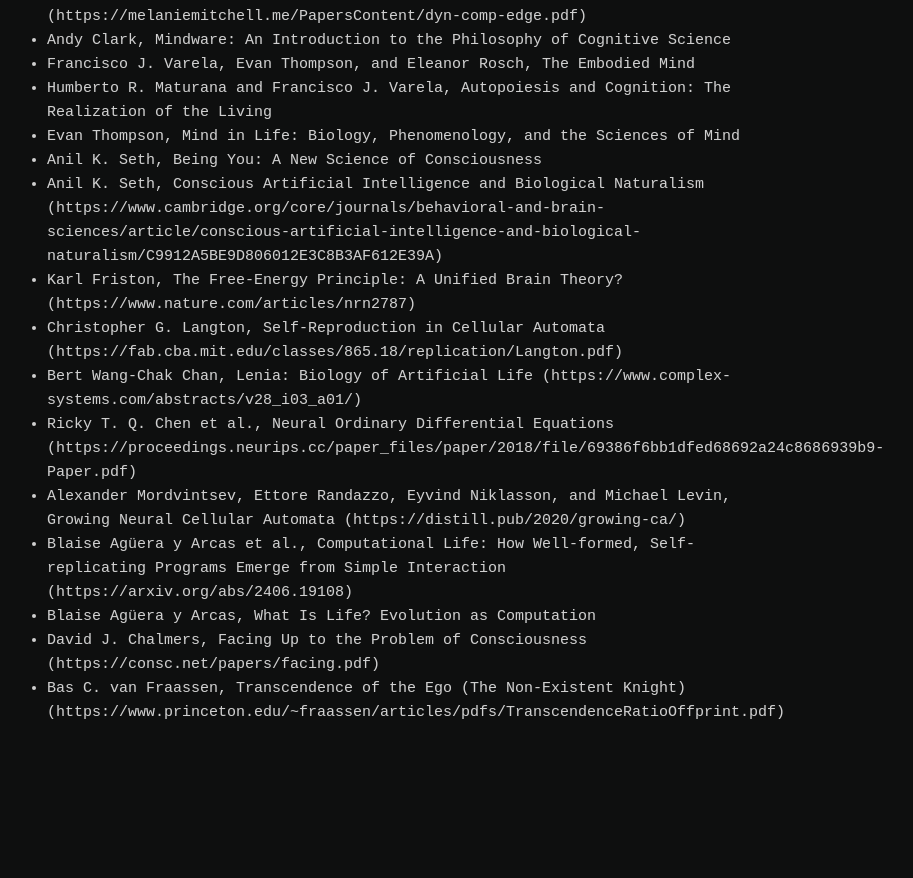
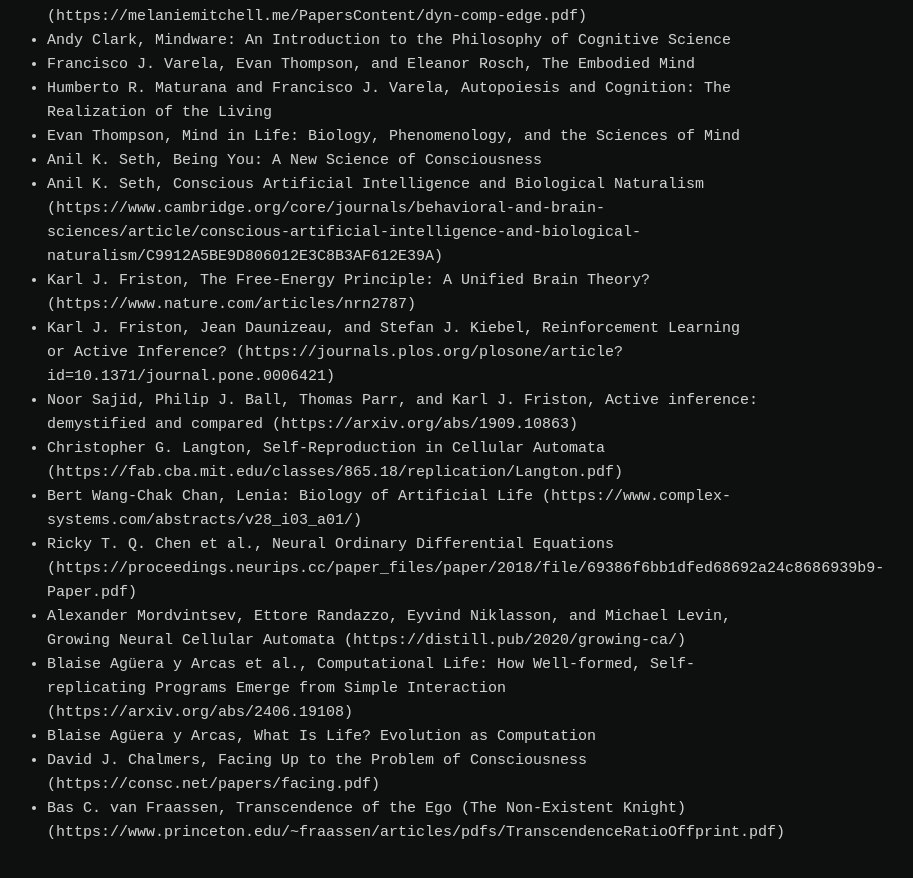
Before and after one commit to ieddeveci/ieddeveci.github.io, a Jekyll site: the page built from _posts/2026-06-09-cellular-consciousness.md, in a window 1280 px wide and 900 px high, scrolled down 19803 px. Shown: the top 878 px of the window, without its empty margins (253-1166 px from the left). Built offline with Jekyll 4.4.1, drawn with Linux system fonts in a browser that asks for light colours; before the commit the page ends 20583 px from its top, so only the background shows below that.

Commit message:
add new references

```diff
--- a/_posts/2026-06-09-cellular-consciousness.md
+++ b/_posts/2026-06-09-cellular-consciousness.md
@@ -281,7 +281,9 @@ His parting line is the one I want to leave you with. There is a mystery of cons
 - Evan Thompson, Mind in Life: Biology, Phenomenology, and the Sciences of Mind
 - Anil K. Seth, Being You: A New Science of Consciousness
 - Anil K. Seth, Conscious Artificial Intelligence and Biological Naturalism (https://www.cambridge.org/core/journals/behavioral-and-brain-sciences/article/conscious-artificial-intelligence-and-biological-naturalism/C9912A5BE9D806012E3C8B3AF612E39A)
-- Karl Friston, The Free-Energy Principle: A Unified Brain Theory? (https://www.nature.com/articles/nrn2787)
+- Karl J. Friston, The Free-Energy Principle: A Unified Brain Theory? (https://www.nature.com/articles/nrn2787)
+- Karl J. Friston, Jean Daunizeau, and Stefan J. Kiebel, Reinforcement Learning or Active Inference? (https://journals.plos.org/plosone/article?id=10.1371/journal.pone.0006421)
+- Noor Sajid, Philip J. Ball, Thomas Parr, and Karl J. Friston, Active inference: demystified and compared (https://arxiv.org/abs/1909.10863)
 - Christopher G. Langton, Self-Reproduction in Cellular Automata (https://fab.cba.mit.edu/classes/865.18/replication/Langton.pdf)
 - Bert Wang-Chak Chan, Lenia: Biology of Artificial Life (https://www.complex-systems.com/abstracts/v28_i03_a01/)
 - Ricky T. Q. Chen et al., Neural Ordinary Differential Equations (https://proceedings.neurips.cc/paper_files/paper/2018/file/69386f6bb1dfed68692a24c8686939b9-Paper.pdf)
```
